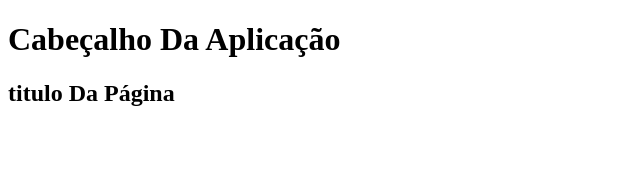
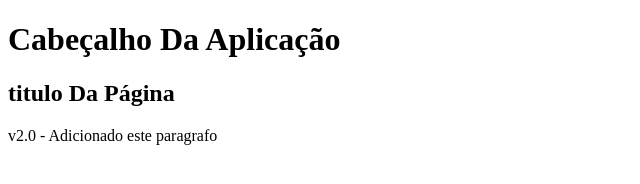
Before and after one commit to FilipeRoque12/01_Filipe_git, a plain HTML site: page index.html in a window 1280 px wide. Shown: the whole page, without its empty margins (0-640 px from the left). Drawn offline with Linux system fonts and the light colour scheme.

Commit message:
adicionado o paragrado com o v2.0

```diff
--- a/index.html
+++ b/index.html
@@ -9,5 +9,7 @@
 <body>
     <h1>Cabeçalho Da Aplicação</h1>
     <h2>titulo Da Página</h2>
+
+	<p>v2.0 - Adicionado este paragrafo</p>
 </body>
 </html>
```
